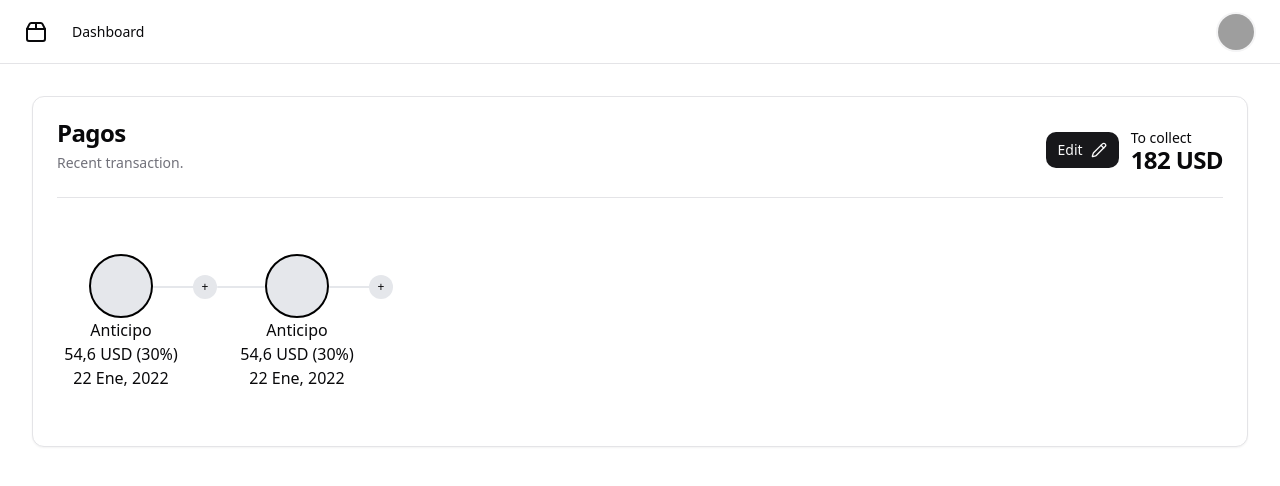
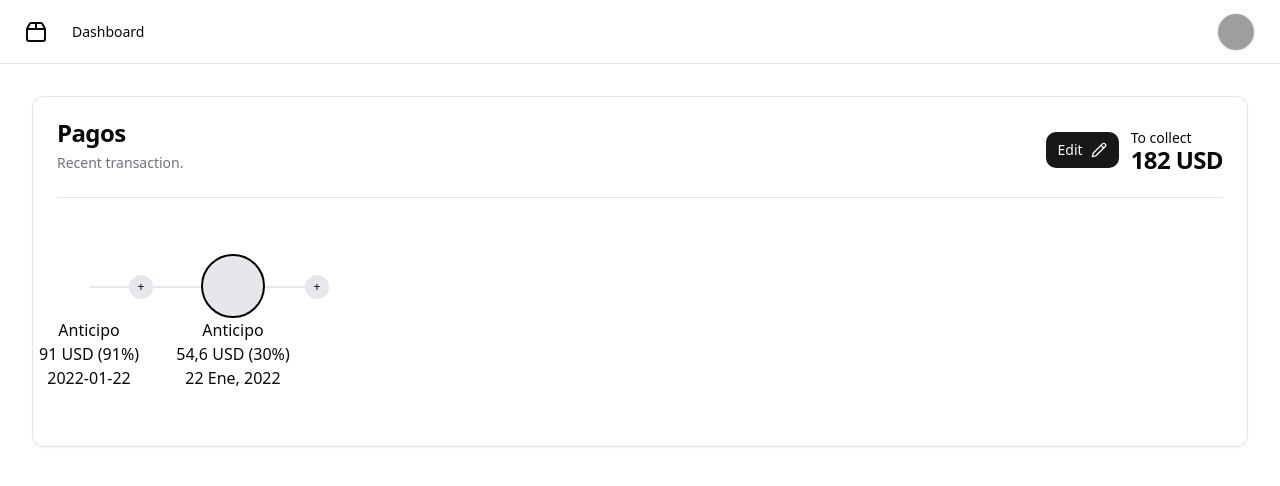
Before and after one commit to alejopua/controlPay_2024, a React (Vite) app: page / in a window 1280 px wide. Shown: the top 486 px of the page. Built offline with nearby package versions, Linux system fonts and the light colour scheme; grey boxes are pictures that could not be loaded.

Commit message:
feat: Add StarPay component to ControlPayPage

```diff
--- a/src/controlPay/pages/ControlPayPage.jsx
+++ b/src/controlPay/pages/ControlPayPage.jsx
@@ -19,10 +19,9 @@ import {
   DropdownMenuTrigger,
 } from "@/components/ui/dropdown-menu";
 import { Sheet, SheetContent, SheetTrigger } from "@/components/ui/sheet";
-import { BsFillPlusCircleFill } from "react-icons/bs";
-import { FaCirclePlus } from "react-icons/fa6";
 import { MdOutlineModeEditOutline } from "react-icons/md";
 import { PaymentsLayout } from "../layout/PaymentsLayout";
+import { StarPay } from "../components/StartPay";
 
 const DEFAULT_STATE = {
   payments: [
@@ -136,31 +135,17 @@ export const ControlPayPage = () => {
             <CardContent>
               <hr />
               <PaymentsLayout>
-                <div className="h-36 relative w-fit flex flex-row items-start ">
-                  <div className="h-fit relative flex opacity-0 transition-opacity duration-300 hover:opacity-100 top-8">
-                    <button className="absolute top-1/2 transform -translate-x-1/2 -translate-y-1/2 w-6 h-6 bg-gray-200 text-xs text-center rounded-full flex items-center justify-center">
-                      +
-                    </button>
-                    <div className="h-0.5 w-8 bg-gray-200 rounded"></div>
-                  </div>
-                  <div className="relative flex flex-col justify-center items-center top-0">
-                    <button className="relative size-16 flex items-center justify-center bg-gray-200 border-black border-2  rounded-full group">
-                      <MdOutlineModeEditOutline className="size-5 text-black opacity-0 group-hover:opacity-100 transition-opacity duration-300" />
-                    </button>
+                {/* Start pay */}
+                <StarPay
+                  title={"Anticipo"}
+                  amount={91.0}
+                  percentage={100}
+                  date={"2022-01-22"}
+                  addPrevPay={() => {}}
+                  addNextPay={() => {}}
+                  paymentModalComponent={() => {}}
+                />
 
-                    <div className="absolute w-max text-xs text-center md:text-base top-16">
-                      <h1>{"Anticipo"}</h1>
-                      <h2>{"54,6 USD (30%)"}</h2>
-                      <h3>{"22 Ene, 2022"}</h3>
-                    </div>
-                  </div>
-                  <div className="h-fit relative flex opacity-100 transition-opacity duration-300 hover:opacity-100 top-8">
-                    <div className="h-0.5 w-16 bg-gray-200 rounded"></div>
-                    <button className="absolute right-0 top-1/2 transform -translate-y-1/2 w-6 h-6 bg-gray-200 text-xs text-center rounded-full flex items-center justify-center">
-                      +
-                    </button>
-                  </div>
-                </div>
                 {/* pay middle */}
                 <div className="h-36 relative w-fit flex flex-row items-start ">
                   <div className="h-fit relative flex opacity-100 transition-opacity duration-300 hover:opacity-100 top-8">
```
